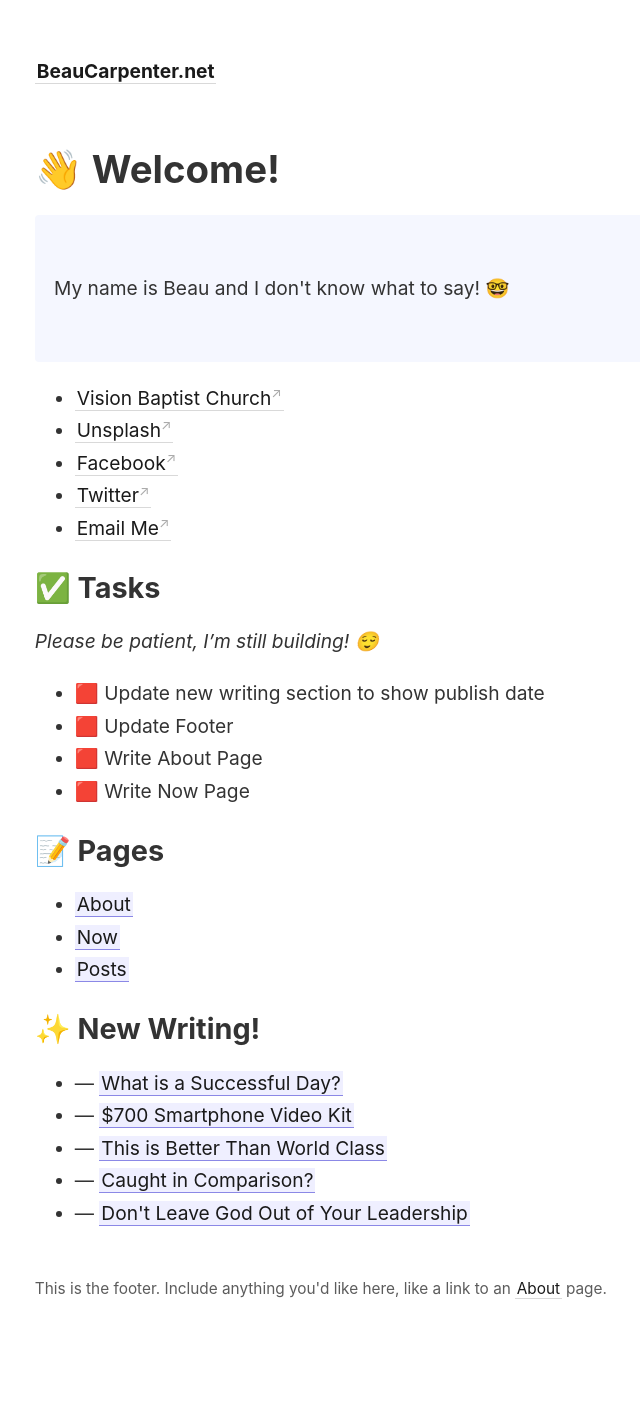
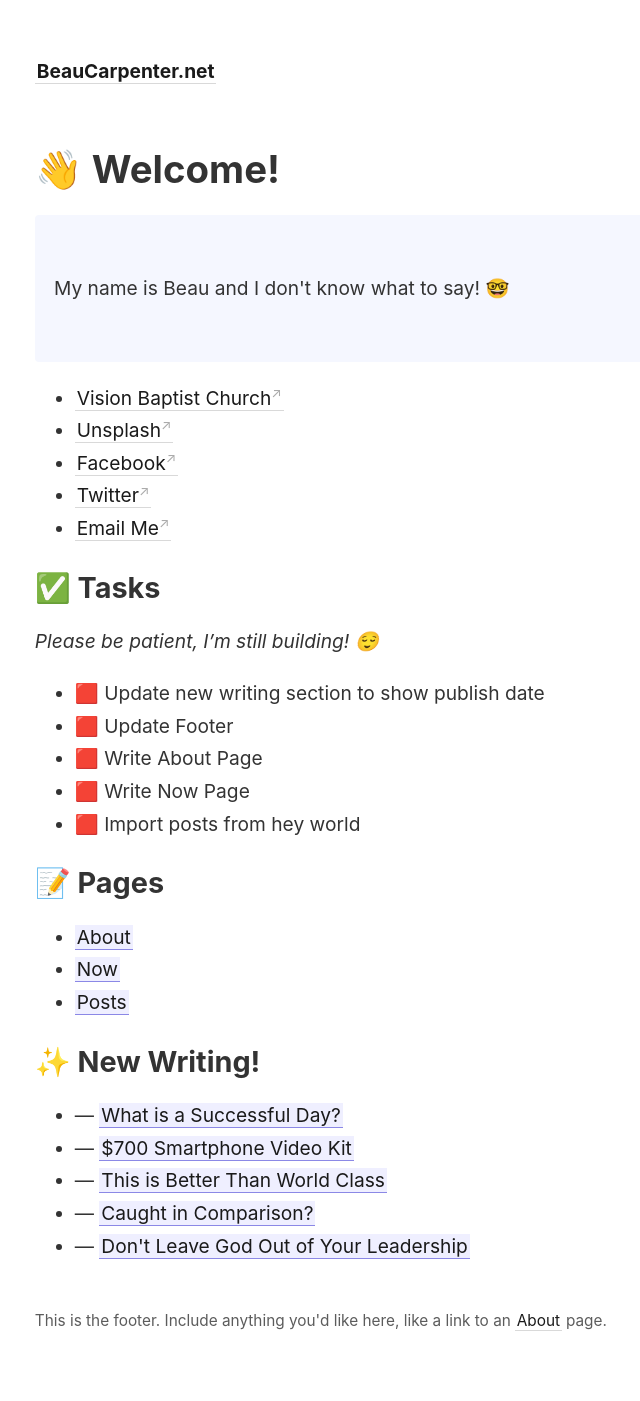
Before and after one commit to BTCarpenter/digital-garden-jekyll, a Jekyll site: the page built from _pages/index.md, in a window 1280 px wide. Shown: the whole page, without its empty margins (42-682 px from the left). Built offline with Jekyll 4.4.1, drawn with Linux system fonts in a browser that asks for light colours; before the commit the page ends 1369 px from its top, so only the background shows below that.

Commit message:
Update tasks

```diff
--- a/_pages/index.md
+++ b/_pages/index.md
@@ -25,6 +25,7 @@ My name is Beau and I don't know what to say! 🤓
 - 🟥 Update Footer
 - 🟥 Write About Page
 - 🟥 Write Now Page
+- 🟥 Import posts from hey world
 
 ## 📝 Pages
 
```
